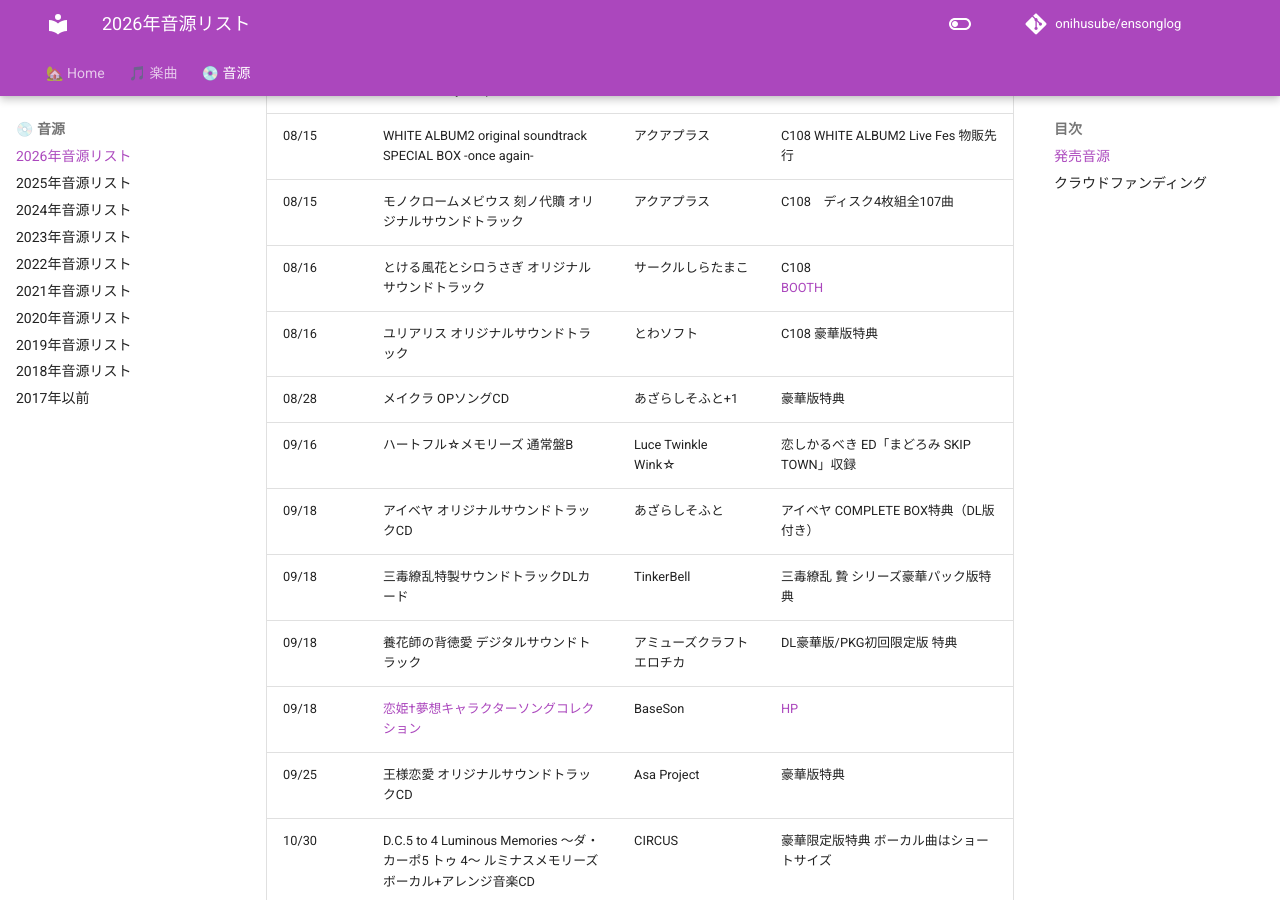
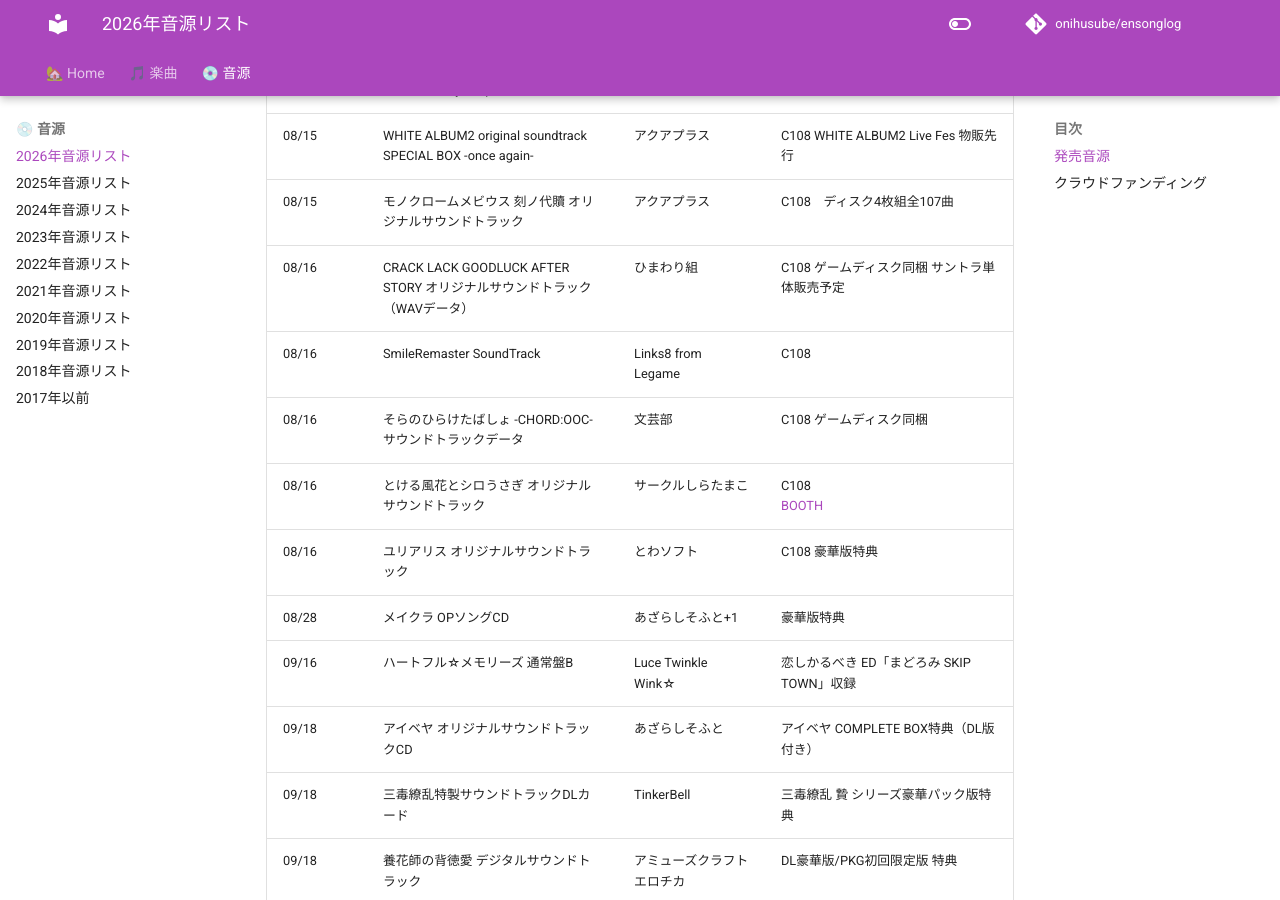
Before and after one commit to onihusube/ensonglog, an MkDocs documentation site: the page built from docs/2026/音源.md, in a window 1280 px wide and 900 px high, scrolled down 11039 px. Built offline with MkDocs 1.6.1 and Material for MkDocs 9.7.7, drawn with Linux system fonts in a browser that asks for light colours; comment, search, counter and statistics services are not loaded.

Commit message:
C108音源転記

```diff
--- a/docs/2026/音源.md
+++ b/docs/2026/音源.md
@@ -160,6 +160,9 @@
 | 08/15 | WHITE ALBUM2 Original Soundtrack ～anniversary chapter～ | アクアプラス | C108 WHITE ALBUM2 Live Fes 物販先行 |
 | 08/15 | WHITE ALBUM2 original soundtrack SPECIAL BOX -once again- | アクアプラス | C108 WHITE ALBUM2 Live Fes 物販先行 |
 | 08/15 | モノクロームメビウス 刻ノ代贖 オリジナルサウンドトラック | アクアプラス | C108　ディスク4枚組全107曲 |
+| 08/16 | CRACK LACK GOODLUCK AFTER STORY オリジナルサウンドトラック（WAVデータ） | ひまわり組 | C108 ゲームディスク同梱 サントラ単体販売予定 |
+| 08/16 | SmileRemaster SoundTrack | Links8 from Legame | C108 |
+| 08/16 | そらのひらけたばしょ -CHORD:OOC- サウンドトラックデータ | 文芸部 | C108 ゲームディスク同梱 |
 | 08/16 | とける風花とシロうさぎ オリジナルサウンドトラック | サークルしらたまこ | C108 </br> [BOOTH](https://shiratamaco.booth.pm/items/8538159) |
 | 08/16 | ユリアリス オリジナルサウンドトラック | とわソフト | C108 豪華版特典 |
 | 08/28 | メイクラ OPソングCD | あざらしそふと+1 | 豪華版特典 |
```
